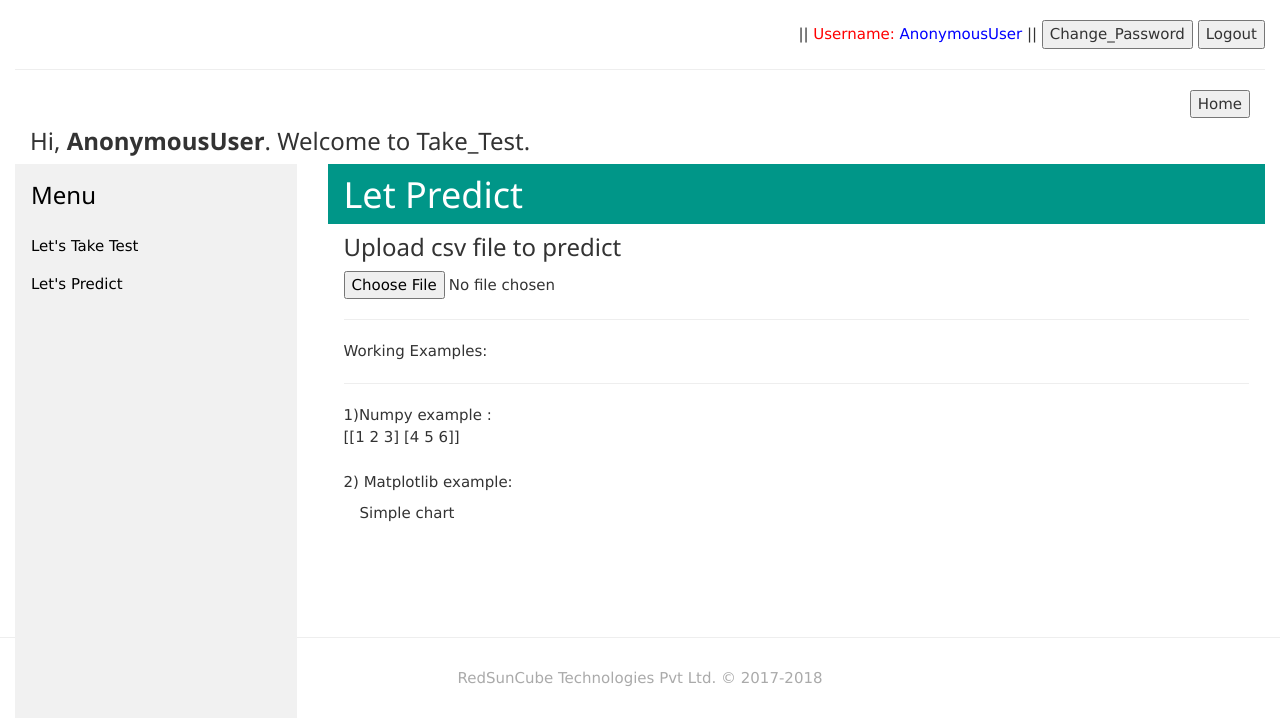
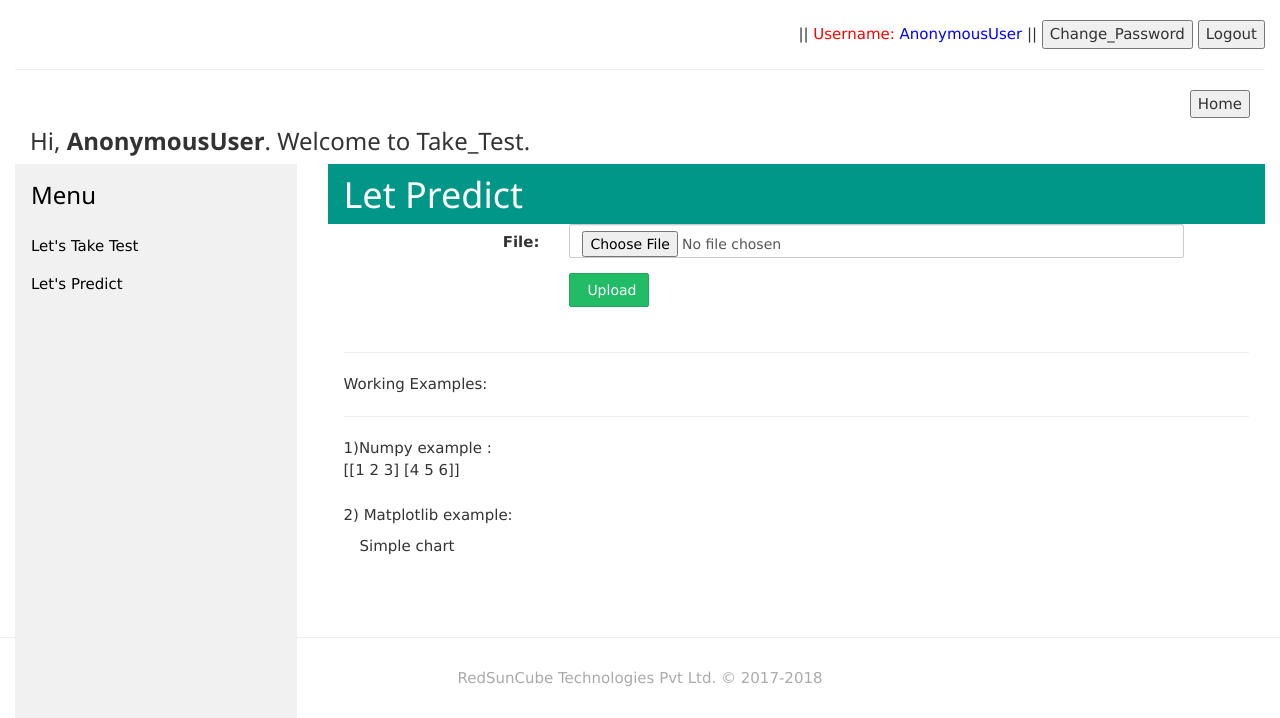
Before and after one commit to rscbugtrack/rscpro, a Django app: page /Take_Predict/ in a window 1280 px wide. Shown: the part 82-800 px from the top of the page. Run offline with Django 3.2, Linux system fonts and the light colour scheme; some libraries are stand-ins or nearby versions.

Commit message:
Upload Predict result

```diff
--- a/certifiedapp/urls.py
+++ b/certifiedapp/urls.py
@@ -13,5 +13,6 @@ urlpatterns =[
     url(r'^Take_Predict/$',core_views.takepredict,name='Takepredict'),
     url(r'^charts/simple.png$', core_views.simple),
     url(r'^forgot_password/$', core_views.forgot_password, name="forgot_password"),
+    url(r'^upload/csv/$', core_views.upload_csv, name='upload_csv'),
 
 ]
--- a/certifiedapp/views.py
+++ b/certifiedapp/views.py
@@ -1,5 +1,8 @@
 from django.shortcuts import render
 from django.shortcuts import render, redirect, render_to_response
+import random
+import django
+import datetime
 
 # Create your views here.
 from django.http import HttpResponse
@@ -99,8 +102,49 @@ def simple(request):
     canvas.print_png(response)
     return response
 
+from django.http import HttpResponseRedirect
+from django.core.urlresolvers import reverse
+def upload_csv(request):
+    data = {}
+    if "GET" == request.method:
+        return render(request, "certifiedapp/Take_Test.html", data)
+    # if not GET, then proceed
+    try:
+        csv_file = request.FILES["csv_file"]
+        if not csv_file.name.endswith('.csv'):
+            messages.error(request,'File is not CSV type')
+            return HttpResponseRedirect(reverse("certifiedapp:upload_csv"))
+        #if file is too large, return
+        if csv_file.multiple_chunks():
+            messages.error(request,"Uploaded file is too big (%.2f MB)." % (csv_file.size/(1000*1000),))
+            return HttpResponseRedirect(reverse("certifiedapp:upload_csv"))
+
+        file_data = csv_file.read().decode("utf-8")
+
+        x=[]
+        y=[]
+        fig=Figure()
+        ax=fig.add_subplot(111)
+        import csv
+        import io
+        io_string = io.StringIO(file_data)
+        plots = csv.reader(io_string, delimiter=',')
+        for row in plots:
+            x.append(int(row[0]))
+            y.append(int(row[1]))
+        ax.plot(x, y, 'go', label='$x^3$')
+        ax.set_xlabel('X axis')
+        ax.set_ylabel('Y axis')
+        ax.set_title('Sample Data Graph')
+        canvas = FigureCanvas(fig)
+        response = HttpResponse( content_type = 'image/png')
+        canvas.print_png(response)
+        return response
 
 
+    except Exception as e:
+
+       pass
 
 def test_list(request):
     t_list = Testlist.objects.all()
--- a/templates/certifiedapp/Take_Test.html
+++ b/templates/certifiedapp/Take_Test.html
@@ -37,12 +37,31 @@
 </div>
 
 
+{% for message in messages %}
+    <div class="alert alert-success">
+        <a class="close" href="#" data-dismiss="alert">×</a>
+        {{ message }}
+    </div>
+{% endfor %}
+<form action="{% url 'certifiedapp:upload_csv' %}" method="POST" enctype="multipart/form-data" class="form-horizontal">
+{% csrf_token %}
+<div class="form-group">
+    <label for="name" class="col-md-3 col-sm-3 col-xs-12 control-label">File: </label>
+    <div class="col-md-8">
+        <input type="file" name="csv_file" id="csv_file" required="True" class="form-control">
+    </div>
+</div>
+<div class="form-group">
+    <div class="col-md-3 col-sm-3 col-xs-12 col-md-offset-3" style="margin-bottom:10px;">
+         <button class="btn btn-primary"> <span class="glyphicon glyphicon-upload" style="margin-right:5px;"></span>Upload </button>
+    </div>
+</div>
+</form>
+
+
+
+
 <div class="w3-container">
-
-<h3>Upload csv file to predict</h3>
-
-<input type="file" id="myFile">
-
 
 <hr>
 Working Examples:
```
